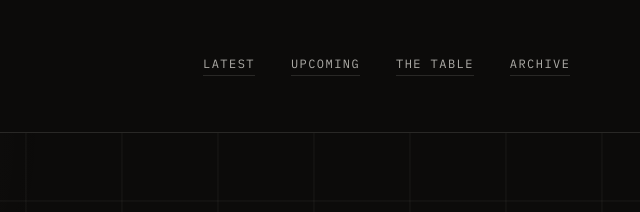
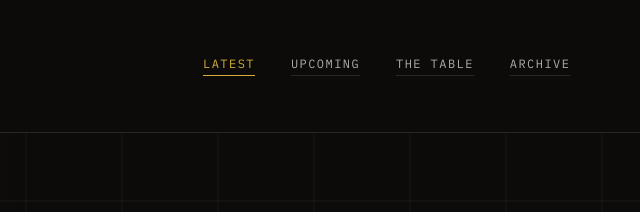
Before and after one commit to neha-coditation/Thinkers-and-Doers, a plain HTML site: page index.html in a window 1280 px wide. In both pictures the pointer is over the link "LATEST". Shown: the top 212 px of the page, 330-970 px from the left. Drawn offline with Linux system fonts and the light colour scheme; no server answers.

Commit message:
Update index.html

```diff
--- a/index.html
+++ b/index.html
@@ -1,3 +1,4 @@
+
 <!DOCTYPE html>
 
 <html><head>
@@ -322,6 +323,17 @@
   body { margin: 0; background: #0C0B0A; color: #F2F0EA; -webkit-font-smoothing: antialiased; overflow-x: hidden; }
   a { color: inherit; text-decoration: none; }
   a:hover { color: inherit; }
+
+  /* Navbar menu hover */
+  .td-navlinks a {
+    transition: color 250ms ease, border-color 250ms ease, opacity 250ms ease;
+  }
+
+  .td-navlinks a:hover {
+    color: #D4AF37 !important;
+    border-bottom-color: #D4AF37 !important;
+    opacity: 1 !important;
+  }
   ::selection { background: #F2F0EA; color: #0C0B0A; }
   @keyframes tdmar { from { transform: translateX(0); } to { transform: translateX(-50%); } }
   @keyframes tdmarR { from { transform: translateX(-50%); } to { transform: translateX(0); } }
```
